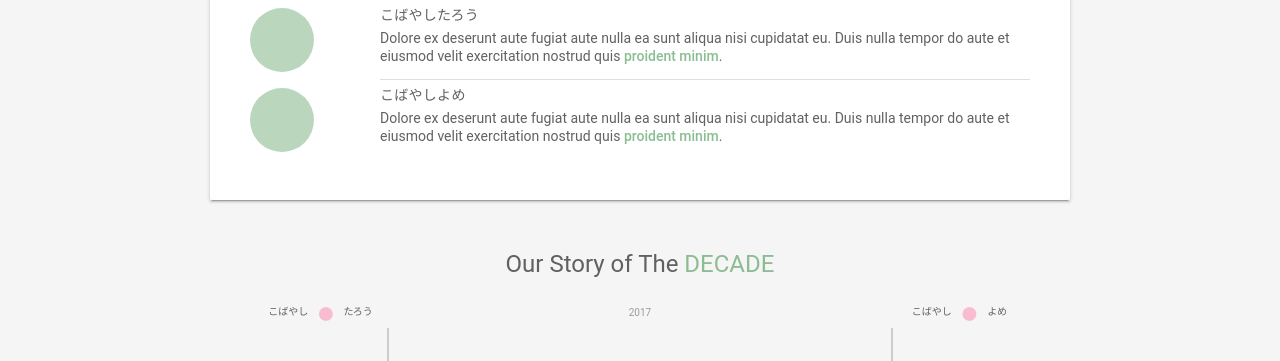
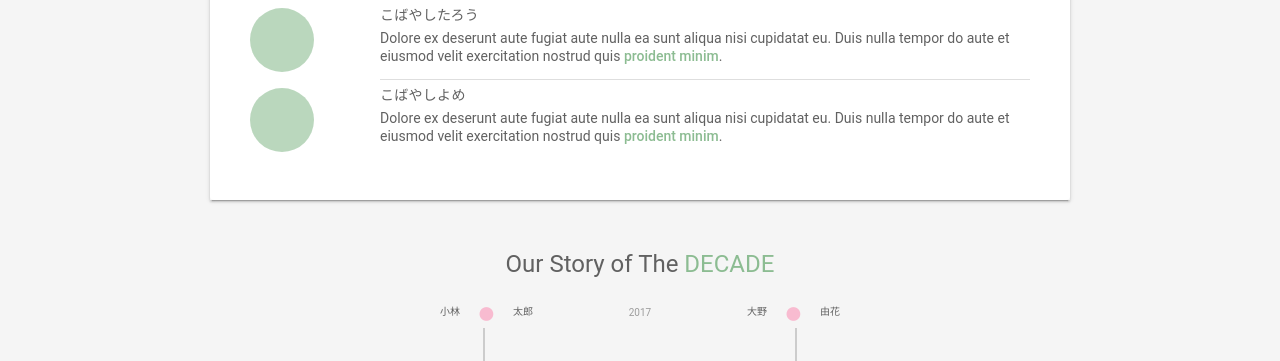
Before and after one commit to carr0tp0tat0/TaroBayashi, a plain HTML site: page index.html in a window 1280 px wide. Shown: the part 537-898 px from the top of the page. Drawn offline with nearby package versions, Linux system fonts and the light colour scheme; some packages are replaced by stand-ins of ours.

Commit message:
ストーリーページの修正

```diff
--- a/index.html
+++ b/index.html
@@ -101,11 +101,15 @@
             <section class="mdl-grid mdl-grid--no-spacing" id="story-header">
               <div class="story-header">
                 <div class="story-header-name">
-                  こばやし<span class="mdl-color-text--pink-100 story-header-circle">●</span>たろう
+                  <span class="story-header-lastname">小林</span>
+                  <span class="mdl-color-text--pink-100 story-header-circle">●</span>
+                  <span class="story-header-firstname">太郎</span>
                 </div>
                 <div class="story-header-date">2017</div>
                 <div class="story-header-name">
-                  こばやし<span class="mdl-color-text--pink-100 story-header-circle">●</span>よめ
+                  <span class="story-header-lastname">大野</span>
+                  <span class="mdl-color-text--pink-100 story-header-circle">●</span>
+                  <span class="story-header-firstname">由花</span>
                 </div>
               </div>
             </section>
--- a/scripts/common.js
+++ b/scripts/common.js
@@ -9,7 +9,7 @@ $(function () {
   function floatMenu(){
     var storyHeader = $('#story-header');
     // スクロール位置がメニューのtop座標を超えたら固定にする
-    if ($('.mdl-layout__tab-bar').offset().top + 72 > $('#story').offset().top + 100) {
+    if ($('.mdl-layout__tab-bar').offset().top > $('#story').offset().top + 16) {
         storyHeader.addClass('is-fixed');
     }
     else {
--- a/styles/main.css
+++ b/styles/main.css
@@ -232,7 +232,7 @@ html, body {
   background-image: url("../images/bg_story.png"),
       url("../images/bg_story.png");
   background-repeat: repeat-y,repeat-y;
-  background-position: 30% 100px,70% 100px;
+  background-position: calc(50% - 156px) 100px,calc(50% + 156px) 100px;
 }
 .mdl-demo .story-header {
   text-align: center;
@@ -244,15 +244,21 @@ html, body {
 .mdl-demo #story-header.is-fixed .story-header {
   position: fixed;
   top: 72px;
+  left: 0;
+  padding: 8px 0 8px 0;
   background-color: #fff;
+
 }
 .mdl-demo #story-header.is-fixed {
   padding-top: 32px;
 }
 .mdl-demo .story-header .story-header-circle {
   font-size: 32px;
+  width: 32px;
+  height: 32px;
   display: inline-block;
   margin: 0 8px;
+  padding: 0;
   vertical-align: middle;
   position: relative;
 }
@@ -263,21 +269,31 @@ html, body {
   display: inline-block;
   font-size: 10px;
   vertical-align: middle;
-  width: 30%;
+  width: 200px;
 }
 .mdl-demo .story-header .story-header-name .story-header-firstname {
+  margin: 0;
+  padding: 0;
   display: inline-block;
-  float: right;
+  width: 70px;
+  text-align: left;
 }
 .mdl-demo .story-header .story-header-name .story-header-lastname {
+  margin: 0;
+  padding: 0;
   display: inline-block;
-  float: left;
+  width: 70px;
+  text-align: right;
 }
 .mdl-demo .story-header .story-header-date {
   font-size: 10px;
   display: inline-block;
   color: rgba(97, 97, 97, 0.6);
-  width: 20%;
+  width: 100px;
+}
+
+.mdl-demo .is-fixed .story-header .story-header-date {
+  opacity: 0;
 }
 .mdl-demo .story-contents {
   overflow: visible;
```
Also changed, not shown: images/bg_story-circle.png (added).
